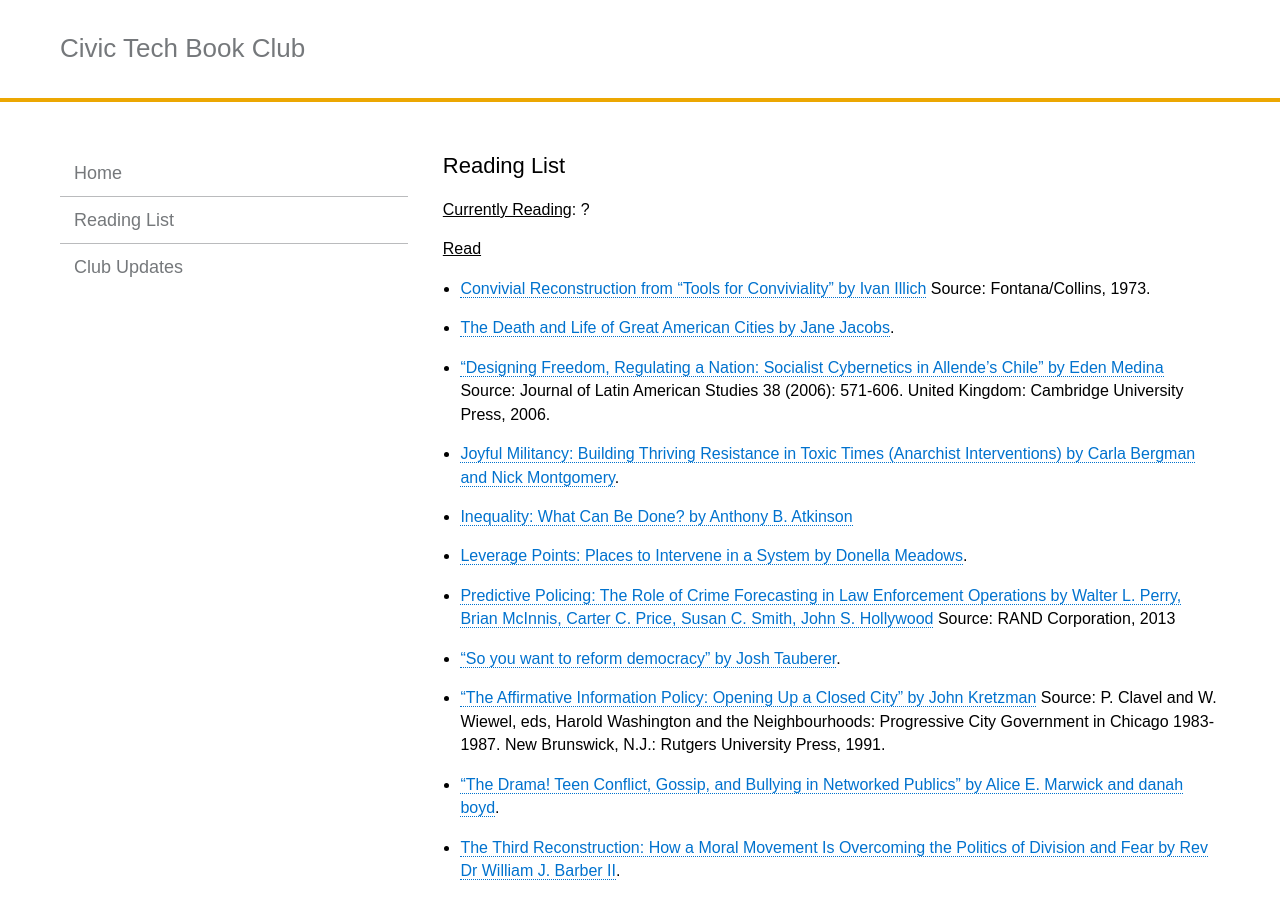
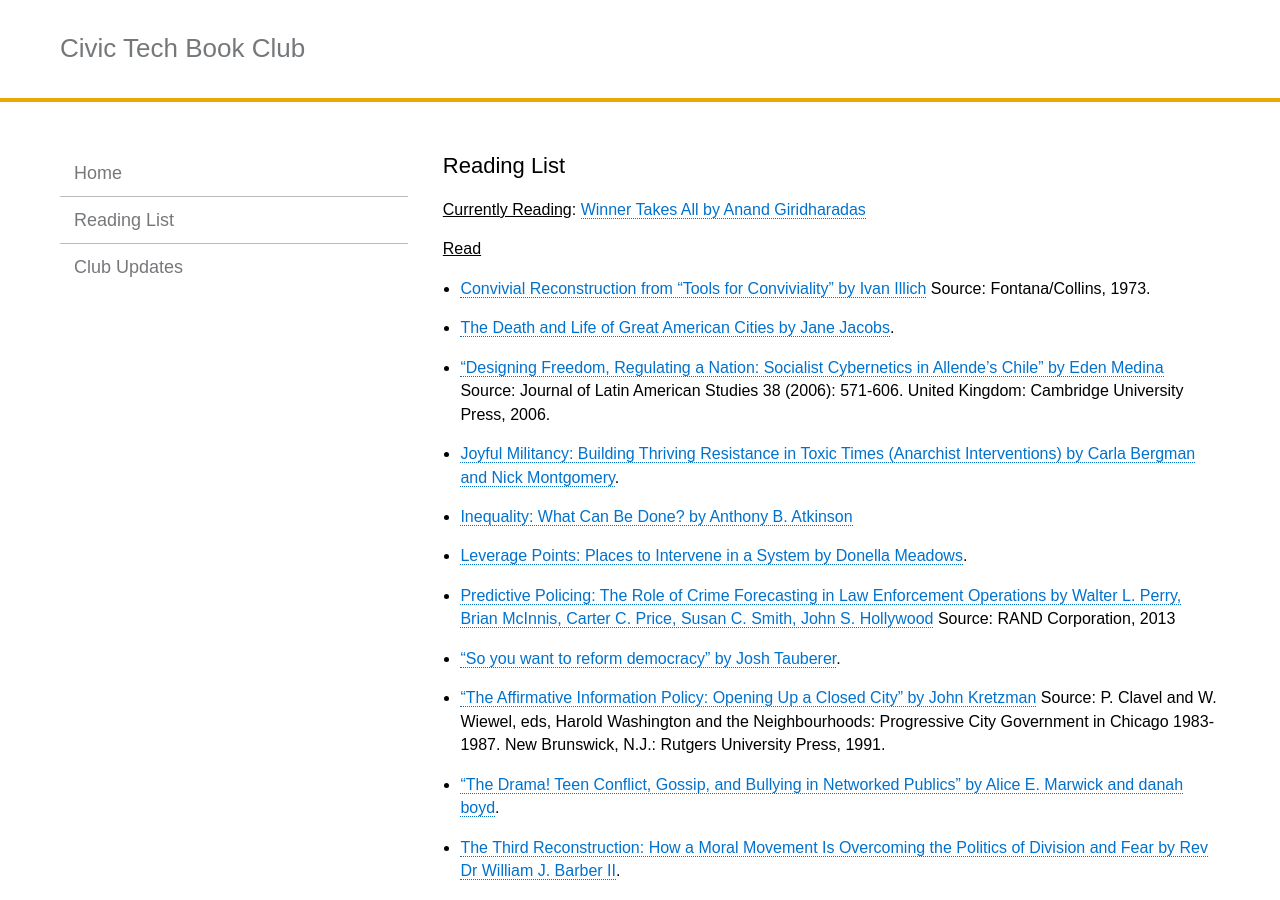
Before and after one commit to rebeccawilliams/bookclub, a Jekyll site: the page built from readinglist.md, in a window 1280 px wide and 900 px high. Built offline with Jekyll 4.4.1, drawn with Linux system fonts in a browser that asks for light colours.

Commit message:
Update readinglist.md

```diff
--- a/readinglist.md
+++ b/readinglist.md
@@ -3,7 +3,8 @@
 title:  "Reading List"
 ---
 
-<u>Currently Reading</u>: ?
+<u>Currently Reading</u>:
+[Winner Takes All by Anand Giridharadas](https://bookshop.org/books/winners-take-all-the-elite-charade-of-changing-the-world/9781101972670)
 
 <u>Read</u>
 * [Convivial Reconstruction from “Tools for Conviviality” by Ivan Illich](http://civictechbook.club/convivial-reconstruction) Source: Fontana/Collins, 1973.
```
